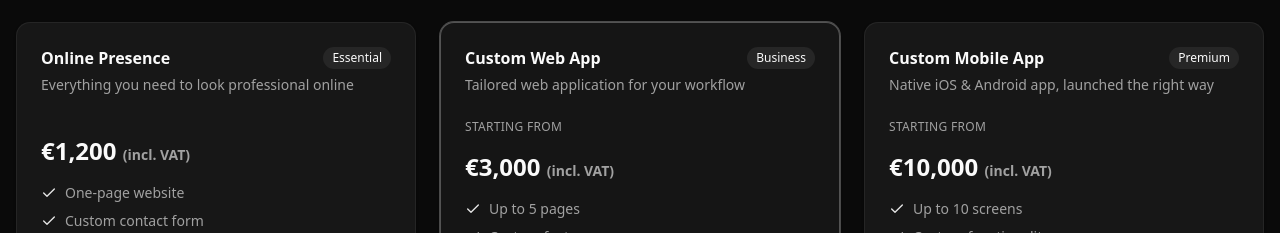
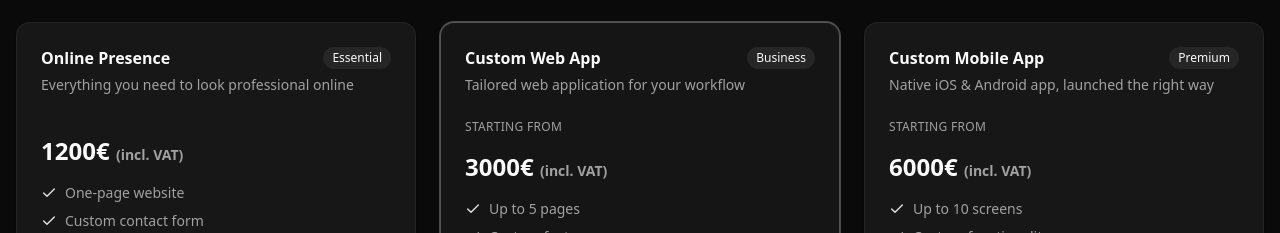
Before and after one commit to stanimeros/stanimeros-website, a React (Vite) app: page / in a window 1280 px wide. Shown: the part 1680-1913 px from the top of the page. Built offline with nearby package versions, Linux system fonts and the light colour scheme; no server answers.

Commit message:
Update translations in Greek and English locales, removing pricing information from package details. Adjust GetStarted and HomePage components to display fixed pricing values directly, enhancing clarity for users. Improve form submission handling by including email parameter in Stripe redirect URL.

```diff
--- a/src/i18n/locales/el.ts
+++ b/src/i18n/locales/el.ts
@@ -9,7 +9,7 @@ export default {
   hero: {
     title: 'Παντελής Στανήμερος',
     subtitle: 'Full-stack developer που δημιουργεί σύγχρονες ψηφιακές λύσεις',
-    viewPackages: 'Δες Πακέτα',
+    viewPackages: 'Δες τα Πακέτα',
     getInTouch: 'Επικοινώνησε'
   },
   about: {
@@ -27,7 +27,6 @@ export default {
     onlinePresence: {
       title: 'Online Παρουσία',
       description: 'Όλα όσα χρειάζεσαι για επαγγελματική εικόνα online',
-      price: '€1.200',
       features: [
         'Μονοσέλιδη ιστοσελίδα',
         'Προσαρμοσμένη φόρμα επικοινωνίας',
@@ -39,7 +38,6 @@ export default {
     webApp: {
       title: 'Custom Web App',
       description: 'Προσαρμοσμένη web εφαρμογή για τις ανάγκες σου',
-      price: '€3.000',
       features: [
         'Έως 5 σελίδες',
         'Custom λειτουργίες',
@@ -51,7 +49,6 @@ export default {
     mobileApp: {
       title: 'Custom Mobile App',
       description: 'Native εφαρμογή iOS & Android, σωστά λανσαρισμένη',
-      price: '€10.000',
       features: [
         'Έως 10 οθόνες',
         'Custom λειτουργικότητα',
--- a/src/i18n/locales/en.ts
+++ b/src/i18n/locales/en.ts
@@ -27,7 +27,6 @@ export default {
     onlinePresence: {
       title: 'Online Presence',
       description: 'Everything you need to look professional online',
-      price: '€1,200',
       features: [
         'One-page website',
         'Custom contact form',
@@ -39,7 +38,6 @@ export default {
     webApp: {
       title: 'Custom Web App',
       description: 'Tailored web application for your workflow',
-      price: '€3,000',
       features: [
         'Up to 5 pages',
         'Custom features',
@@ -51,7 +49,6 @@ export default {
     mobileApp: {
       title: 'Custom Mobile App',
       description: 'Native iOS & Android app, launched the right way',
-      price: '€10,000',
       features: [
         'Up to 10 screens',
         'Custom functionality',
--- a/src/pages/GetStarted.tsx
+++ b/src/pages/GetStarted.tsx
@@ -15,21 +15,18 @@ import { trackMetaEvent } from "@/lib/meta-events"
 
 type PackageKey = "online-presence" | "web-app" | "mobile-app"
 
-const PACKAGE_META: Record<PackageKey, { label: string; price: string; tagline: string; highlight?: boolean }> = {
+const PACKAGE_META: Record<PackageKey, { label: string; tagline: string; highlight?: boolean }> = {
   "online-presence": {
     label: "Online Presence",
-    price: "€1,200 (incl. VAT)",
     tagline: "Everything you need to look professional online",
   },
   "web-app": {
     label: "Custom Web App",
-    price: "Starting from €3,000 (incl. VAT)",
     tagline: "A web application built around your workflow",
     highlight: true,
   },
   "mobile-app": {
     label: "Custom Mobile App",
-    price: "Starting from €10,000 (incl. VAT)",
     tagline: "iOS and Android application, launched properly",
   },
 }
@@ -119,7 +116,6 @@ function GetStarted() {
 
     const lines: string[] = []
     lines.push(`Package: ${pkg.label}`)
-    lines.push(`Price: ${pkg.price}`)
     lines.push("")
     lines.push("Contact")
     lines.push(`- Name: ${name}`)
@@ -168,8 +164,10 @@ function GetStarted() {
           currency: 'EUR',
           package_type: 'online_presence'
         });
-        // Redirect to Stripe payment link
-        window.location.href = "https://buy.stripe.com/eVq8wP3OV1wPgKOena2Nq00"
+        // Redirect to Stripe payment link with email parameter
+        const stripeUrl = new URL("https://buy.stripe.com/eVq8wP3OV1wPgKOena2Nq00")
+        stripeUrl.searchParams.set('prefilled_email', email.trim())
+        window.location.href = stripeUrl.toString()
       } else {
         setStatus("success")
         resetForm()
--- a/src/pages/HomePage.tsx
+++ b/src/pages/HomePage.tsx
@@ -251,7 +251,7 @@ const HomePage = () => {
                 <CardDescription>{t('packages.onlinePresence.description')}</CardDescription>
               </CardHeader>
               <CardContent className="space-y-4">
-                <div className="text-2xl font-semibold">{t('packages.onlinePresence.price')} <span className="text-sm text-muted-foreground">{t('packages.priceNote')}</span></div>
+                <div className="text-2xl font-semibold">1200€ <span className="text-sm text-muted-foreground">{t('packages.priceNote')}</span></div>
                 <div className="space-y-2 text-sm text-muted-foreground">
                   {(t('packages.onlinePresence.features', { returnObjects: true }) as string[]).map((feature, index) => (
                     <div key={index} className="flex items-start gap-2">
@@ -277,7 +277,7 @@ const HomePage = () => {
               </CardHeader>
               <CardContent className="space-y-4">
                 <div className="text-xs uppercase tracking-wide text-muted-foreground">{t('packages.startingFrom')}</div>
-                <div className="text-2xl font-semibold">{t('packages.webApp.price')} <span className="text-sm text-muted-foreground">{t('packages.priceNote')}</span></div>
+                <div className="text-2xl font-semibold">3000€ <span className="text-sm text-muted-foreground">{t('packages.priceNote')}</span></div>
                 <div className="space-y-2 text-sm text-muted-foreground">
                   {(t('packages.webApp.features', { returnObjects: true }) as string[]).map((feature, index) => (
                     <div key={index} className="flex items-start gap-2">
@@ -303,7 +303,7 @@ const HomePage = () => {
               </CardHeader>
               <CardContent className="space-y-4">
                 <div className="text-xs uppercase tracking-wide text-muted-foreground">{t('packages.startingFrom')}</div>
-                <div className="text-2xl font-semibold">{t('packages.mobileApp.price')} <span className="text-sm text-muted-foreground">{t('packages.priceNote')}</span></div>
+                <div className="text-2xl font-semibold">6000€ <span className="text-sm text-muted-foreground">{t('packages.priceNote')}</span></div>
                 <div className="space-y-2 text-sm text-muted-foreground">
                   {(t('packages.mobileApp.features', { returnObjects: true }) as string[]).map((feature, index) => (
                     <div key={index} className="flex items-start gap-2">
```
